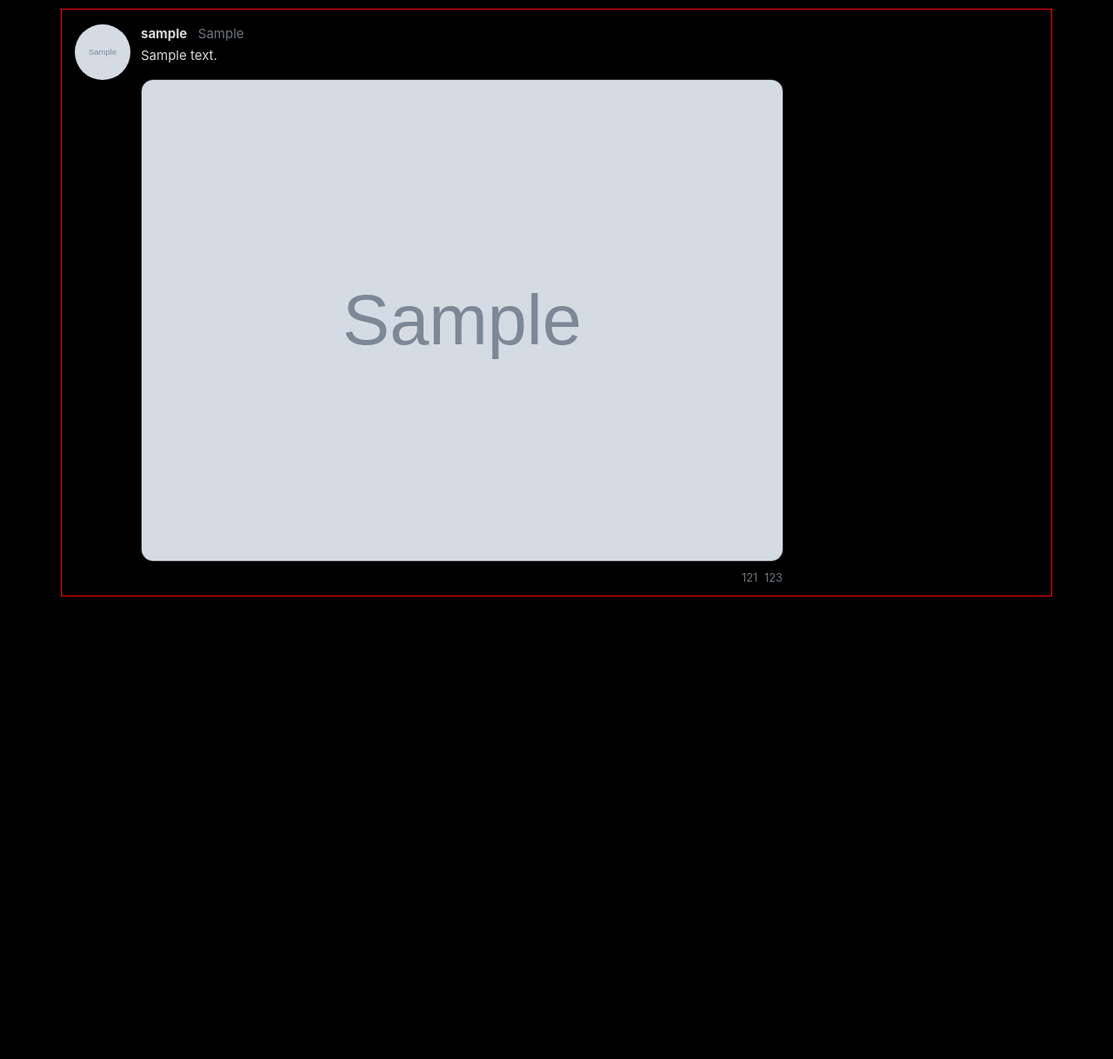
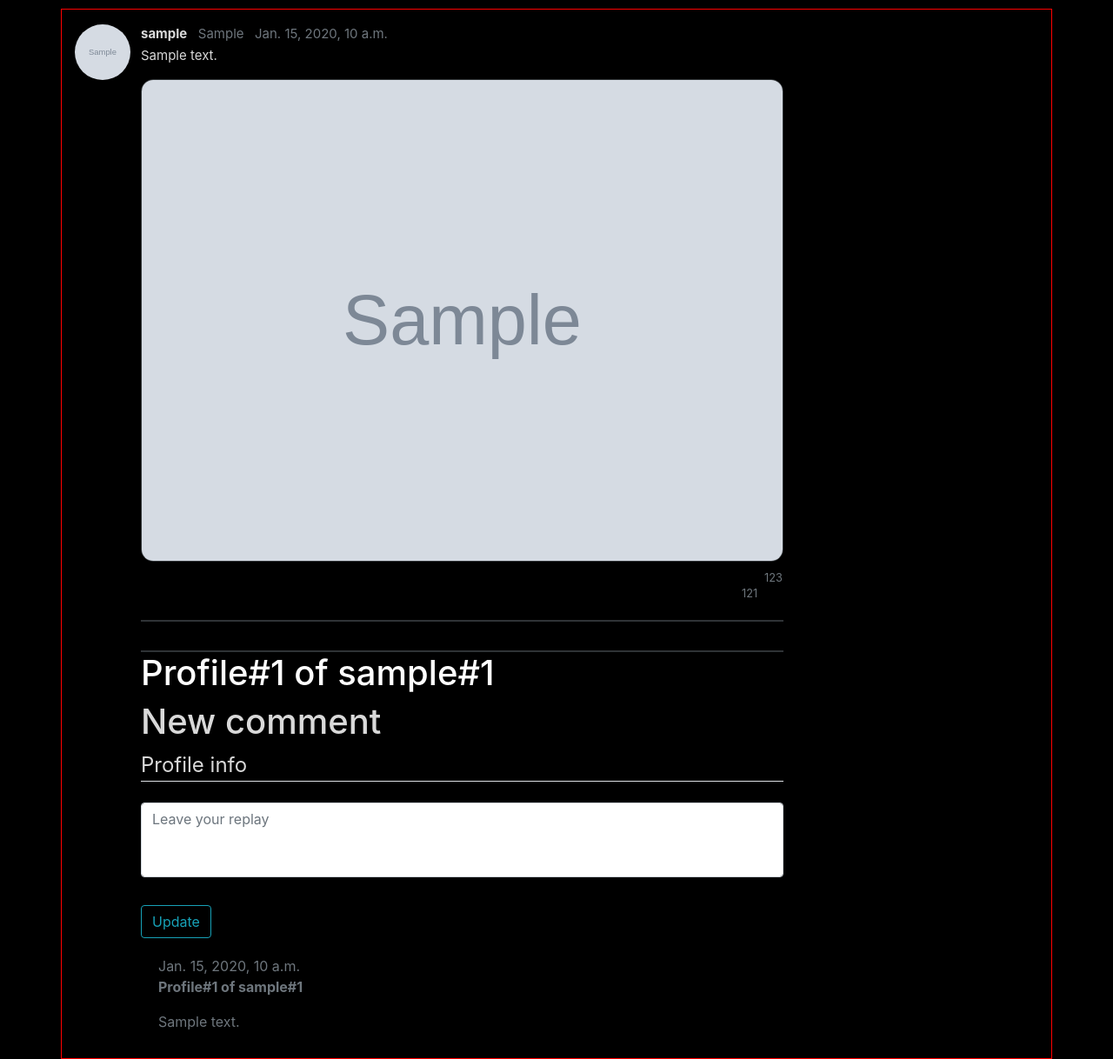
Before and after one commit to kkornel/social-app, a Django app: page /post/1/ in a window 1280 px wide. Shown: the part 57-1275 px from the top of the page at 87% size. Before the commit the page ends 743 px from the top, so only its background shows below. Run offline with Django 3.2, Linux system fonts and the light colour scheme; tables that the repository leaves empty hold one stand-in row (values such as "Sample post"); grey boxes marked "Sample" are stand-in pictures; some libraries are stand-ins or nearby versions.

Commit message:
Comment feature

```diff
--- a/social/admin.py
+++ b/social/admin.py
@@ -1,6 +1,7 @@
 from django.contrib import admin
 
-from .models import Like, Post
+from .models import Comment, Like, Post
 
 admin.site.register(Post)
 admin.site.register(Like)
+admin.site.register(Comment)
--- a/social/forms.py
+++ b/social/forms.py
@@ -2,7 +2,7 @@ import logging
 
 from django import forms
 
-from .models import Post
+from .models import Comment, Post
 
 logger = logging.getLogger(__name__)
 
@@ -11,9 +11,28 @@ class PostForm(forms.ModelForm):
     class Meta:
         model = Post
         fields = ['content', 'location', 'image']
-        widgets = {'content': forms.Textarea(attrs={'rows': 3,
-                                                    'cols': 10,
-                                                    'style': 'resize:none;',
-                                                    'placeholder': 'What are you up to?'}),
-                   'location': forms.TextInput(attrs={'placeholder': 'e.g. Stockholm, Sweden'}),
-                   }
+        widgets = {'content': forms.Textarea(attrs={
+            'rows': 3,
+            'cols': 10,
+            'style': 'resize:none;',
+            'placeholder': 'What are you up to?',
+        }),
+            'location': forms.TextInput(attrs={
+                'placeholder': 'e.g. Stockholm, Sweden',
+            }),
+        }
+
+
+class CommentForm(forms.ModelForm):
+    text = forms.CharField(label='', widget=forms.Textarea(attrs={
+        'rows': 3,
+        'cols': 10,
+        'style': 'resize:none;',
+        'placeholder': 'Leave your replay',
+    }),
+    )
+
+    class Meta:
+        model = Comment
+        fields = ['text']
+        # widgets = {'text': forms.Textarea(attrs={'placeholder': 'Comment this post'}), }
--- a/social/models.py
+++ b/social/models.py
@@ -28,7 +28,7 @@ class Post(models.Model):
     # It is done by ForeginKey.
     # on_delete means what happens when user is deleted, CASCADE means delete all his posts.
     author = models.ForeignKey(
-        UserProfile, on_delete=models.CASCADE)
+        UserProfile, on_delete=models.CASCADE, related_name='posts')
     content = models.TextField(max_length=280,
                                validators=[MaxLengthValidator(280)])
     # content = models.CharField(max_length=280)
@@ -75,3 +75,15 @@ class Like(models.Model):
 
     def __str__(self):
         return f'Like#{self.id} for Post#{self.post.id} by {self.userprofile.user.username}#{self.userprofile.user.id}  -> Content {self.post.content[:10]}... '
+
+
+class Comment(models.Model):
+    post = models.ForeignKey(
+        Post, on_delete=models.CASCADE, related_name='comments')
+    author = models.ForeignKey(
+        UserProfile, on_delete=models.CASCADE, related_name='comments')
+    text = models.TextField(max_length=280)
+    date_created = models.DateTimeField(auto_now_add=True)
+
+    def __str__(self):
+        return f'Comment#{self.id} for Post#{self.post.id} by {self.author.user.username}#{self.author.user.id}  -> Content {self.text[:10]}... '
--- a/social/static/social/main.css
+++ b/social/static/social/main.css
@@ -286,6 +286,10 @@ a.comment:hover {
   border-top-width: 1px;
 }
 
+.comment {
+    margin: 20px 0px 20px 20px;
+}
+
 
 
 
--- a/social/templates/social/home.html
+++ b/social/templates/social/home.html
@@ -1,5 +1,6 @@
 {% extends 'social/base_sidebar.html' %}
 {% load filters %}
+
 {% block content %}
 <!-- <div class="col-md-7 offset-sm-1 my-main-column pr-0 pl-0"> -->
 <div class="col-md-7 my-main-column pr-0 pl-0">
@@ -36,7 +37,7 @@
 
     <article class="media my-post">
 
-        <a href="{% url 'user-profile-posts' post.author.user.username %}"><img class="rounded-circle post-author-img"
+        <a href="{% url 'user-profile' post.author.user.username %}"><img class="rounded-circle post-author-img"
                 src="{{ post.author.image.url }}"></a>
 
         <div class="media-body">
--- a/social/templates/social/post_detail.html
+++ b/social/templates/social/post_detail.html
@@ -1,6 +1,6 @@
 {% extends 'social/base.html' %}
-
-
+{% load filters %}
+{% load crispy_forms_tags %}
 {% block base_content %}
 <article class="media my-post">
 
@@ -12,7 +12,7 @@
             <a class="post-author-name mr-2" href="username">{{ post.author.user.username }}</a>
             <a class="post-metadata-text mr-2" href="location">{{ post.location }}</a>
             <!-- <span class="post-metadata-text">{{ post.date_posted|date:"F d, Y" }}</span> -->
-            <span class="post-metadata-text">{{ post.pretty_published_date }}</span>
+            <span class="post-metadata-text">{{ post.date_posted }}</span>
         </div>
 
         <p class="article-content post-content">{{ post.content }}</p>
@@ -48,6 +48,34 @@
             </div>
         </div>
 
+        <div class="my-horizontal-bar"></div>
+        <hr>
+        <div class="my-horizontal-bar"></div>
+        <h1 style="color: white;">{{ post.author }}</h1>
+
+
+        <h1>New comment</h1>
+        <form method="POST" enctype="multipart/form-data">
+            {% csrf_token %}
+            <fieldset class="form-group">
+                <legend class="border-bottom mb-4">Profile info</legend>
+                {{ form|crispy }}
+            </fieldset>
+            <div class="form-group">
+                <button class="btn btn-outline-info" type="submit">Update</button>
+            </div>
+        </form>
+
+        {% for comment in post.comments.all %}
+        <div class="comment">
+            <div>{{ comment.date_created }}</div>
+            <strong>{{ comment.author }}</strong>
+            <p>{{ comment.text|linebreaks }}</p>
+        </div>
+        {% empty %}
+        <p>No comments here yet :(</p>
+        {% endfor %}
+
     </div>
 </article>
 {% endblock base_content %}
--- a/social/urls.py
+++ b/social/urls.py
@@ -1,16 +1,14 @@
 from django.urls import path
 
-from .views import (PostCreateView, PostDeleteView, PostDetailView,
-                    PostListView, PostUpdateView, UserProfilePostsView, home,
-                    like_post)
+from .views import (PostCreateView, PostDeleteView, PostDetail, PostListView,
+                    PostUpdateView, UserProfileView, home, like_post)
 
 urlpatterns = [
     # path('', home, name='home'),
     path('', PostListView.as_view(), name='home'),
-    path('user/<str:username>/', UserProfilePostsView.as_view(),
-         name='user-profile-posts'),
+    path('user/<str:username>/', UserProfileView.as_view(), name='user-profile'),
     path('post/new/', PostCreateView.as_view(), name='post-create'),
-    path('post/<int:pk>/', PostDetailView.as_view(), name='post-detail'),
+    path('post/<int:pk>/', PostDetail.as_view(), name='post-detail'),
     path('post/<int:pk>/update/', PostUpdateView.as_view(), name='post-update'),
     path('post/<int:pk>/delete/', PostDeleteView.as_view(), name='post-delete'),
     #
--- a/social/views.py
+++ b/social/views.py
@@ -2,19 +2,23 @@ import logging
 
 from django.contrib.auth.decorators import login_required
 from django.contrib.auth.mixins import LoginRequiredMixin, UserPassesTestMixin
-from django.http import HttpResponse, HttpResponseRedirect
+from django.http import (HttpResponse, HttpResponseForbidden,
+                         HttpResponseRedirect)
 from django.shortcuts import get_object_or_404, redirect, render, reverse
+from django.views import View
 from django.views.generic import (
-    CreateView, DeleteView, DetailView, ListView, UpdateView)
+    CreateView, DeleteView, DetailView, FormView, ListView, UpdateView)
+from django.views.generic.detail import SingleObjectMixin
+from django.views.generic.edit import FormMixin
 
 from users.models import MyUser, UserProfile
 
-from .forms import PostForm
-from .models import Like, Post
+from .forms import CommentForm, PostForm
+from .models import Comment, Like, Post
 
 logger = logging.getLogger(__name__)
 
-
+@login_required
 def like_post(request):
     if request.method == 'POST':
         postId = request.POST.get('postId')
@@ -24,16 +28,15 @@ def like_post(request):
         userprofile = UserProfile.objects.get(pk=int(userId))
 
         if userprofile in post.likes.all():
+            post.likes.remove(userprofile)
             logger.debug('Like removed!')
+            response = f'Like removed by {userprofile.user.username}#{userprofile.user.id} for Post#{post.id}. Likes left: {post.likes.count()}'
+        else:
+            post.likes.add(userprofile)
+            logger.debug('Like added!')
+            response = f'Like number {post.likes.count()} added for Post#{post.id} by {userprofile.user.username}#{userprofile.user.id}'
 
-            post.likes.remove(userprofile)
-        else:
-            logger.debug('Like added!')
-
-            post.likes.add(userprofile)
-
-        # for e in user:
-        #     logger.debug(e)
+        #  TODO remove after testing with multiple users
         logger.debug(
             f'### {userprofile.user.username}\'s likes: #######################')
         for e in userprofile.likes.all():
@@ -46,16 +49,54 @@ def like_post(request):
         for e in Like.objects.all():
             logger.debug(' - ' + str(e))
 
-    else:
-        foo = request.GET.get('postId')
-        bar = request.GET.get('userId')
-
-    return HttpResponse('')
+    return HttpResponse(response)
 
 
-class UserProfilePostsView(ListView):
+class PostDetailView(DetailView):
     model = Post
-    template_name = 'social/user_profile_posts.html'
+    context_object_name = 'post'
+
+    def get_context_data(self, **kwargs):
+        context = super().get_context_data(**kwargs)
+        context['form'] = CommentForm()
+        return context
+
+
+class CommentCreateView(LoginRequiredMixin, SingleObjectMixin, FormView):
+    model = Post
+    form_class = CommentForm
+    template_name = 'social/post_detail.html'
+
+    def form_valid(self, form):
+        form.instance.author = self.request.user.userprofile
+        form.instance.post = self.object
+        form.save()
+        return super().form_valid(form)
+
+    def post(self, request, *args, **kwargs):
+        if not request.user.is_authenticated:
+            return HttpResponseForbidden()
+        self.object = self.get_object()
+        return super().post(request, *args, **kwargs)
+
+    def get_success_url(self):
+        return reverse('post-detail', kwargs={'pk': self.object.pk})
+
+
+class PostDetail(View):
+    """https://docs.djangoproject.com/en/2.2/topics/class-based-views/mixins/#using-formmixin-with-detailview"""
+    def get(self, request, *args, **kwargs):
+        view = PostDetailView.as_view()
+        return view(request, *args, **kwargs)
+
+    def post(self, request, *args, **kwargs):
+        view = CommentCreateView.as_view()
+        return view(request, *args, **kwargs)
+
+
+class UserProfileView(ListView):
+    model = Post
+    template_name = 'social/user_profile.html'
     context_object_name = 'posts'
     paginate_by = 10
 
@@ -111,11 +152,6 @@ class PostUpdateView(LoginRequiredMixin, UserPassesTestMixin, UpdateView):
         return self.request.user.userprofile == post.author
 
 
-class PostDetailView(DetailView):
-    model = Post
-    context_object_name = 'post'
-
-
 class PostDeleteView(LoginRequiredMixin, UserPassesTestMixin, DeleteView):
     model = Post
     context_object_name = 'post'
```
Also changed, not shown: social/templates/social/comment_form.html (added, +11 -0 lines), social/migrations/0004_auto_20191120_0700.py (added), social/templates/social/user_profile.html (renamed from social/templates/social/user_profile_posts.html).
